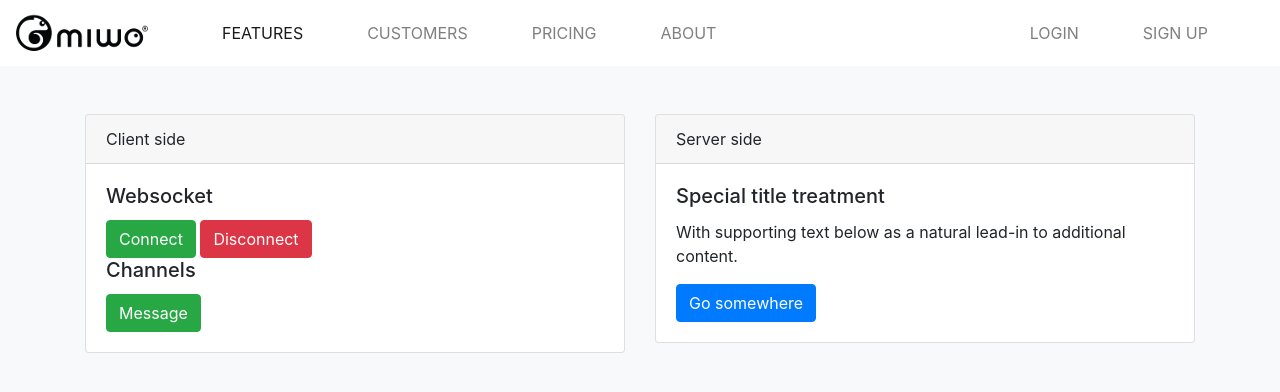
After one commit to nicolas-pantel/MiWo, a Django app: page /demo in a window 1280 px wide. The commit adds this page. Shown: the top 392 px of the page. Run offline with Django 3.2, Linux system fonts and the light colour scheme; some libraries are stand-ins or nearby versions.

Commit message:
feature(ws): Base websocket demo

```diff
--- a/backoffice/templates/backoffice/base.html
+++ b/backoffice/templates/backoffice/base.html
@@ -56,5 +56,10 @@
   <script src="https://code.jquery.com/jquery-3.2.1.slim.min.js" integrity="sha384-KJ3o2DKtIkvYIK3UENzmM7KCkRr/rE9/Qpg6aAZGJwFDMVNA/GpGFF93hXpG5KkN" crossorigin="anonymous"></script>
   <script src="https://cdnjs.cloudflare.com/ajax/libs/popper.js/1.12.9/umd/popper.min.js" integrity="sha384-ApNbgh9B+Y1QKtv3Rn7W3mgPxhU9K/ScQsAP7hUibX39j7fakFPskvXusvfa0b4Q" crossorigin="anonymous"></script>
   <script src="https://maxcdn.bootstrapcdn.com/bootstrap/4.0.0/js/bootstrap.min.js" integrity="sha384-JZR6Spejh4U02d8jOt6vLEHfe/JQGiRRSQQxSfFWpi1MquVdAyjUar5+76PVCmYl" crossorigin="anonymous"></script>
+
+  <!-- Custom scripts -->
+  <script type="text/javascript">
+    {% block javascript %}{% endblock %}
+  </script>
 </body>
 </html>
--- /dev/null
+++ b/backoffice/templates/backoffice/demo.html
@@ -0,0 +1,53 @@
+{% extends "backoffice/base.html" %}
+
+{% block content %}
+<div class="container">
+    <div class="row pt-5">
+        <div class="col-sm-6">
+            <div class="card">
+              <div class="card-header">
+                Client side
+              </div>
+              <div class="card-body">
+                <h5 class="card-title">Websocket</h5>
+                <button type="button" class="btn btn-success" id="btn-connect">Connect</button>
+                <button type="button" class="btn btn-danger" id="btn-disconnect">Disconnect</button>
+                <h5 class="card-title">Channels</h5>
+                <button type="button" class="btn btn-success" id="btn-message">Message</button>
+              </div>
+            </div>
+        </div>
+
+        <div class="col-sm-6">
+            <div class="card">
+              <div class="card-header">
+                Server side
+              </div>
+              <div class="card-body">
+                <h5 class="card-title">Special title treatment</h5>
+                <p class="card-text">With supporting text below as a natural lead-in to additional content.</p>
+                <a href="#" class="btn btn-primary">Go somewhere</a>
+              </div>
+            </div>
+        </div>
+    </div>
+</div>
+{% endblock %}
+
+{% block javascript %}
+$("#btn-connect").on("click", function(){
+    demoSocket = new WebSocket(
+        'ws://' + window.location.host +
+        '/ws/demo/');
+});
+
+$("#btn-disconnect").on("click", function(){
+    demoSocket.close();
+});
+
+$("#btn-message").on("click", function(){
+    demoSocket.send(JSON.stringify({
+            'message': "THIS IS SENT MESSAGE"
+        }));
+})
+{% endblock %}
--- a/backoffice/urls.py
+++ b/backoffice/urls.py
@@ -5,4 +5,5 @@ from . import views
 
 urlpatterns = [
     path('', views.IndexView.as_view(), name='index'),
+    path('demo', views.DemoView.as_view(), name='demo'),
 ]
--- a/backoffice/views.py
+++ b/backoffice/views.py
@@ -1,6 +1,9 @@
-from django.shortcuts import render
 from django.views.generic import TemplateView
 
 
 class IndexView(TemplateView):
     template_name = "backoffice/index.html"
+
+
+class DemoView(TemplateView):
+    template_name = "backoffice/demo.html"
```
Also changed, not shown: Miwo/routing.py (+10 -2 lines), backoffice/consumers.py (added, +24 -0 lines), backoffice/routing.py (added, +7 -0 lines), backoffice/templates/backoffice/index.html (line endings or trailing spaces).
